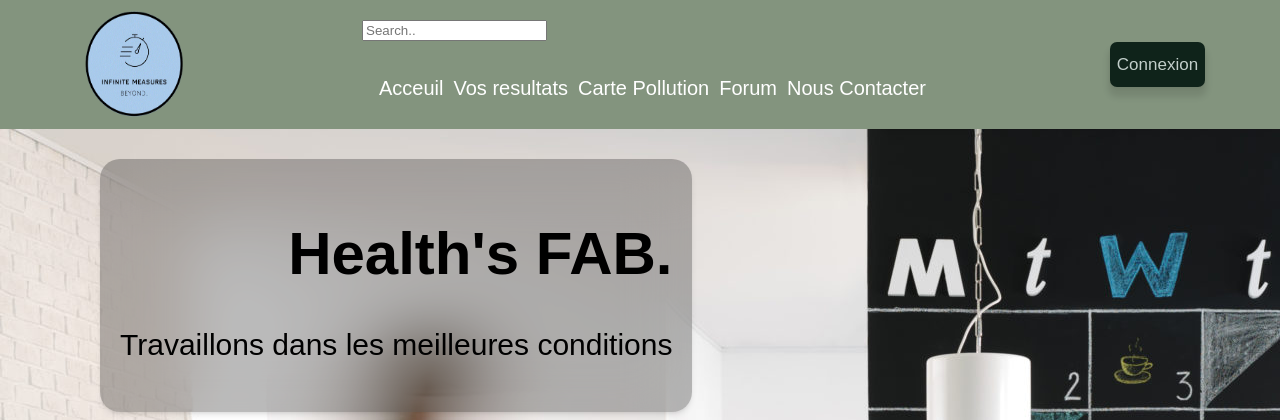
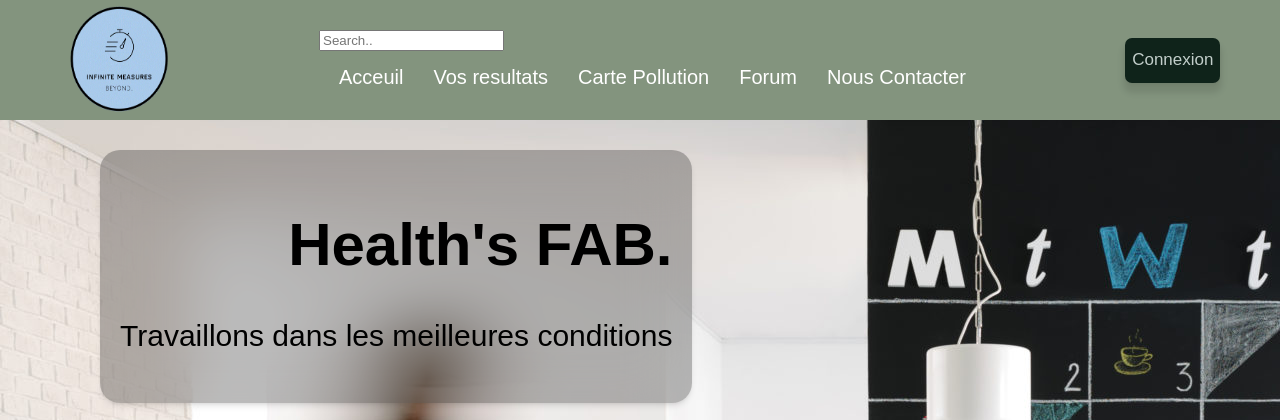
Before and after one commit to idrisT11/isep-iclald, a PHP site: page /nouvel-acceuil.html in a window 1280 px wide; the page is wider, and only the part inside the window is pictured. Shown: the top 420 px of that part. Run offline with PHP 8.4, Linux system fonts and the light colour scheme.

Commit message:
qdffgh,j;n,;

```diff
--- a/carte-pollution.css
+++ b/carte-pollution.css
@@ -1,4 +1,3 @@
-
 #body{
     margin:0;
     padding:0;
@@ -82,7 +81,6 @@ a:hover{
 
 }
 
-
 #haut{
     height: 640px;
     width: 1440px;
--- a/nouvel-acceuil.css
+++ b/nouvel-acceuil.css
@@ -9,7 +9,6 @@
     display: flex;
     flex-direction: column;
 }
-
 #header{
     top: 0;
     flex-direction: row;
@@ -47,19 +46,21 @@ header nav ul li {
 }
 
 .style{
-    padding: 12px ;
+    padding: 5px ;
+
 }
 
 
 .navi{
     color: white;
     font-size: 20px;
-    padding: 5px;
+    padding: 15px;
     text-decoration: none;
 
 
 }
 #recherche{
+    justify-content: left;
 
 }
 
@@ -80,6 +81,7 @@ a:hover{
     color: rgb(194, 206, 202);
 
 }
+
 
 
 
```
